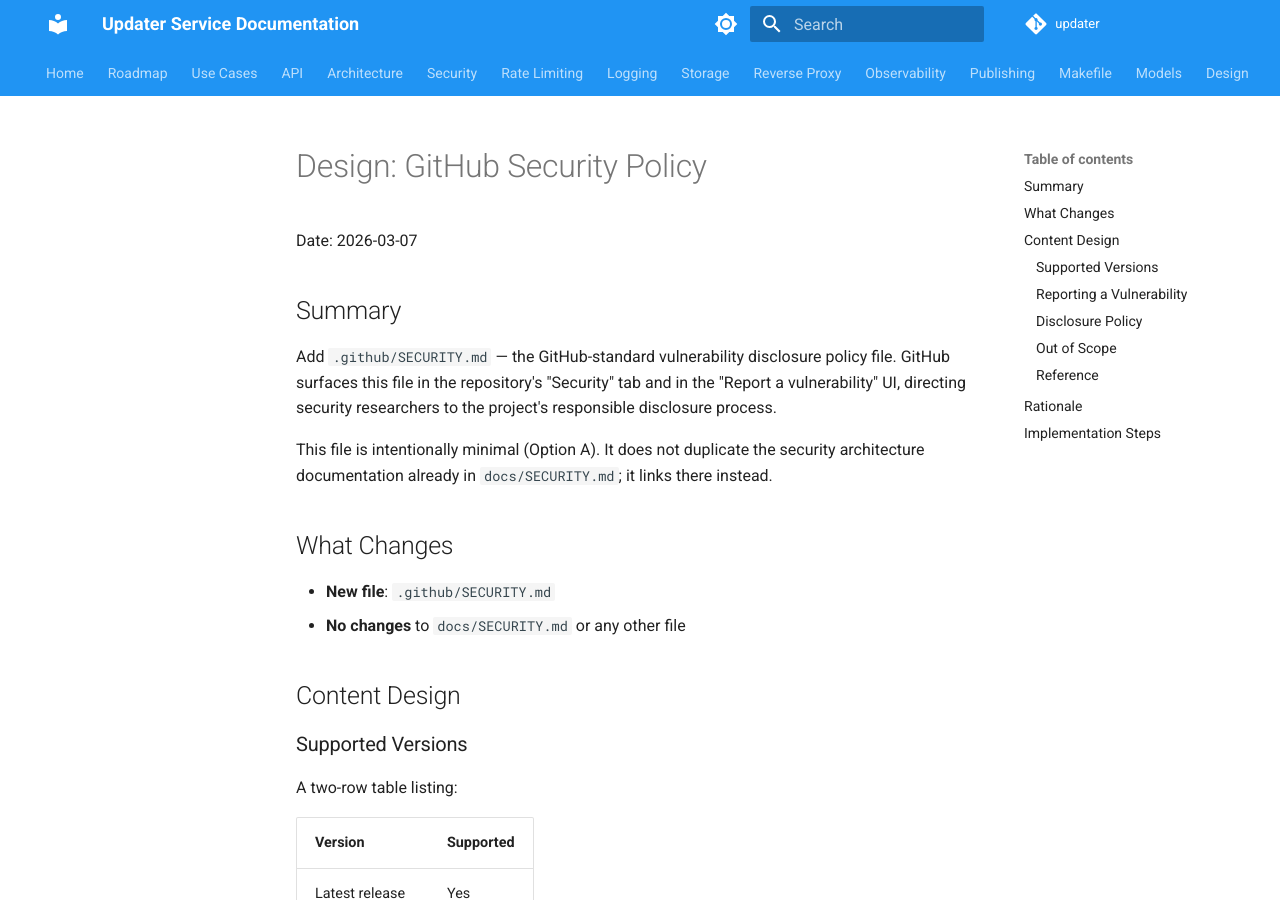
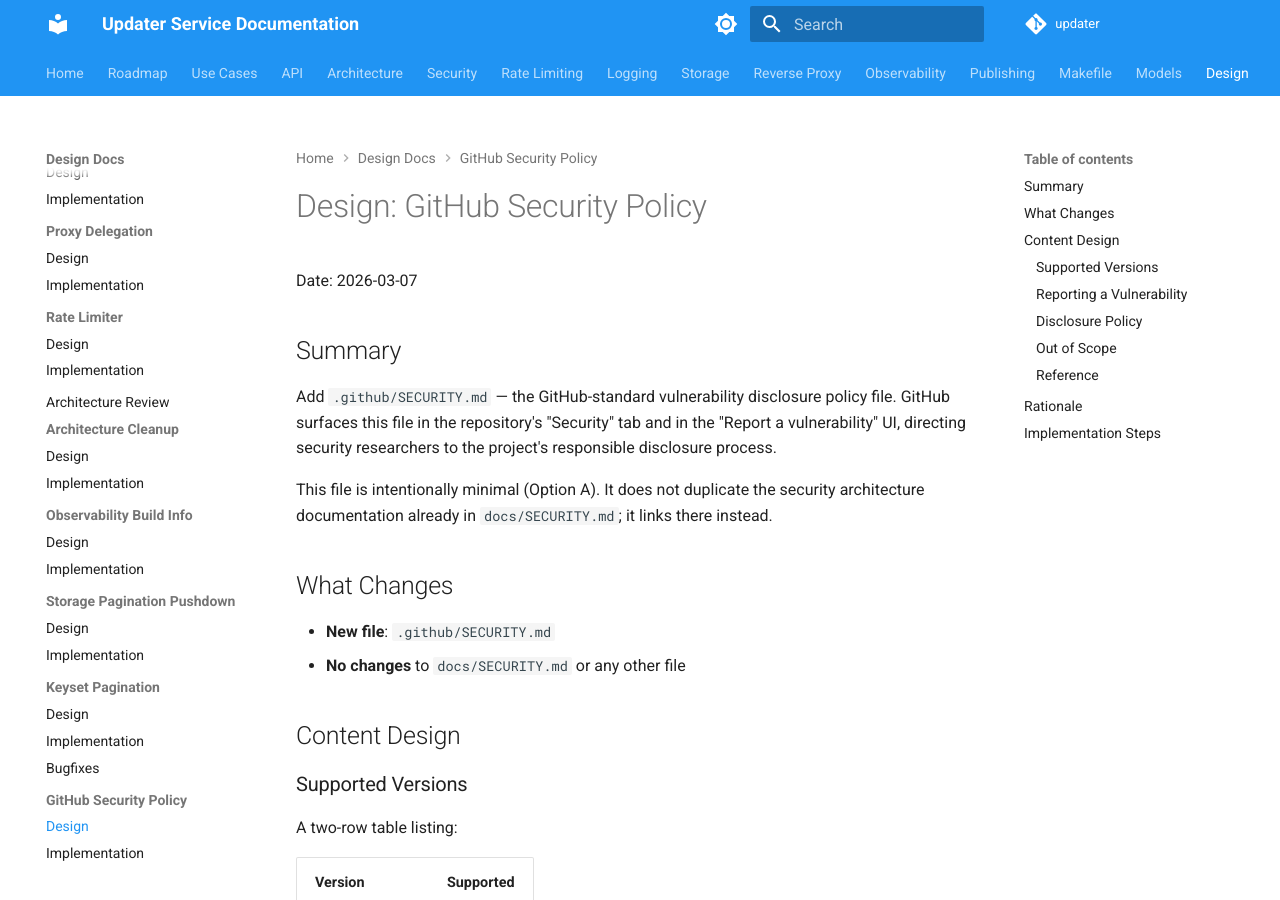
Before and after one commit to griffinskudder/updater, an MkDocs documentation site: the page built from docs/plans/2026-03-07-github-security-policy-design.md, in a window 1280 px wide and 900 px high. Built offline with MkDocs 1.6.1 and Material for MkDocs 9.7.7, drawn with Linux system fonts in a browser that asks for light colours; comment, search, counter and statistics services are not loaded; the version menu is left out.

Commit message:
fix: add trailing newlines and mkdocs nav entries for security policy docs
Co-Authored-By: Claude Sonnet 4.6 <noreply@anthropic.com>

```diff
--- a/mkdocs.yml
+++ b/mkdocs.yml
@@ -95,6 +95,9 @@ nav:
       - Design: plans/2026-03-07-keyset-pagination-design.md
       - Implementation: plans/2026-03-07-keyset-pagination-implementation.md
       - Bugfixes: plans/2026-03-07-keyset-pagination-bugfixes.md
+    - GitHub Security Policy:
+      - Design: plans/2026-03-07-github-security-policy-design.md
+      - Implementation: plans/2026-03-07-github-security-policy.md
   - Database:
     - Overview: db/README.md
     - applications: db/public.applications.md
```
Also changed, not shown: .github/SECURITY.md, docs/plans/2026-03-07-github-security-policy-design.md (line endings or trailing spaces), docs/plans/2026-03-07-github-security-policy.md (line endings or trailing spaces).
